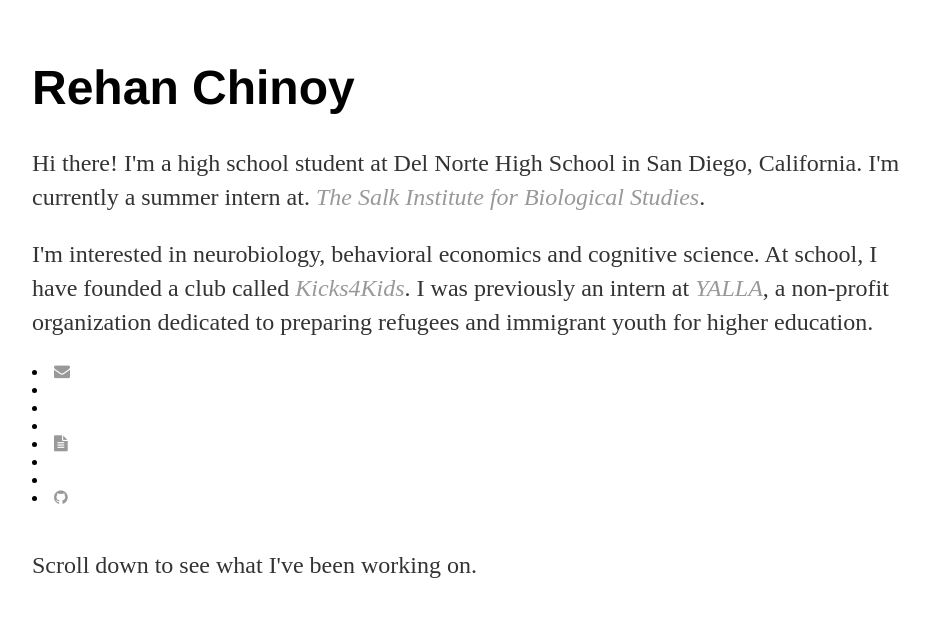
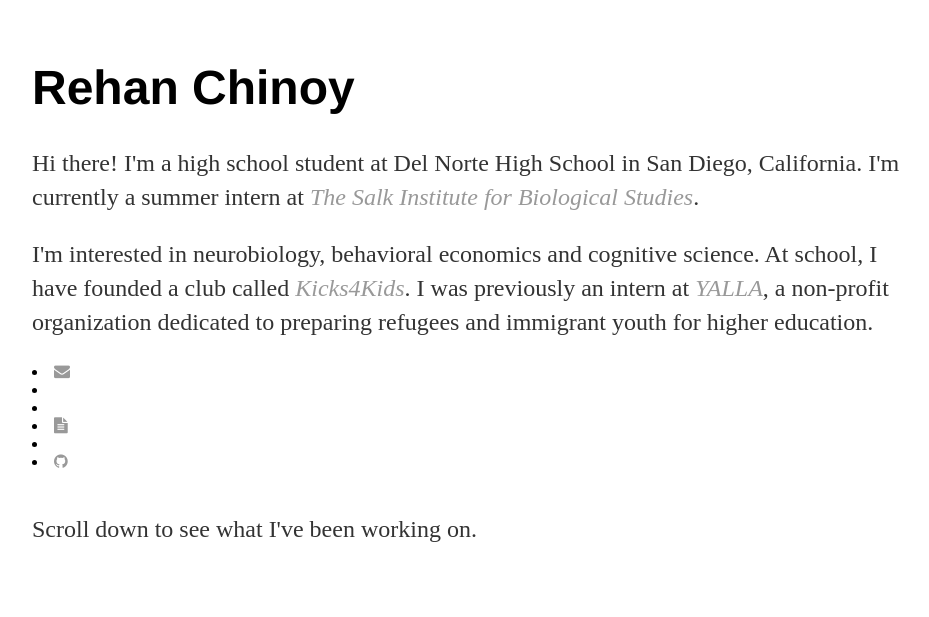
Before and after one commit to rehanchinoy/rehanchinoy.github.io, a Jekyll site: the page built from index.html, in a window 1280 px wide. Shown: the top 617 px of the page, without its empty margins (160-1089 px from the left). Built offline with Jekyll 4.4.1, drawn with Linux system fonts in a browser that asks for light colours; nearby versions of some CDN libraries; some web fonts are replaced.

Commit message:
Update index.html

```diff
--- a/index.html
+++ b/index.html
@@ -3,7 +3,7 @@ layout: default
 ---
     <h1>Rehan Chinoy</h1>
 
-    <p>Hi there! I'm a high school student at Del Norte High School in San Diego, California. I'm currently a summer intern at. <em><a href="http://callaway.salk.edu/">The Salk Institute for Biological Studies</a></em>.</p>
+    <p>Hi there! I'm a high school student at Del Norte High School in San Diego, California. I'm currently a summer intern at <em><a href="http://callaway.salk.edu/">The Salk Institute for Biological Studies</a></em>.</p>
 
     <p>I'm interested in neurobiology, behavioral economics and cognitive science. At school, I have founded a club called <em><a href="http://kiks4kids.wixsite.com/kicks4kids">Kicks4Kids</a></em>. I was previously an intern at <em><a href="http://yallasd.org/">YALLA</a></em>, a non-profit organization dedicated to preparing refugees and immigrant youth for higher education.</p>
 
@@ -16,12 +16,10 @@ layout: default
       <li>
       <li>
       <li>
-      <li>
         <a href="rehan'sresume.pdf" target="_blank">
         <i class="fa fa-file-text"></i>
       </a>
       </li>
-      <li>
       <li>
       <li>
         <a href="https://github.com/rehanchinoy" target="_blank">
```
